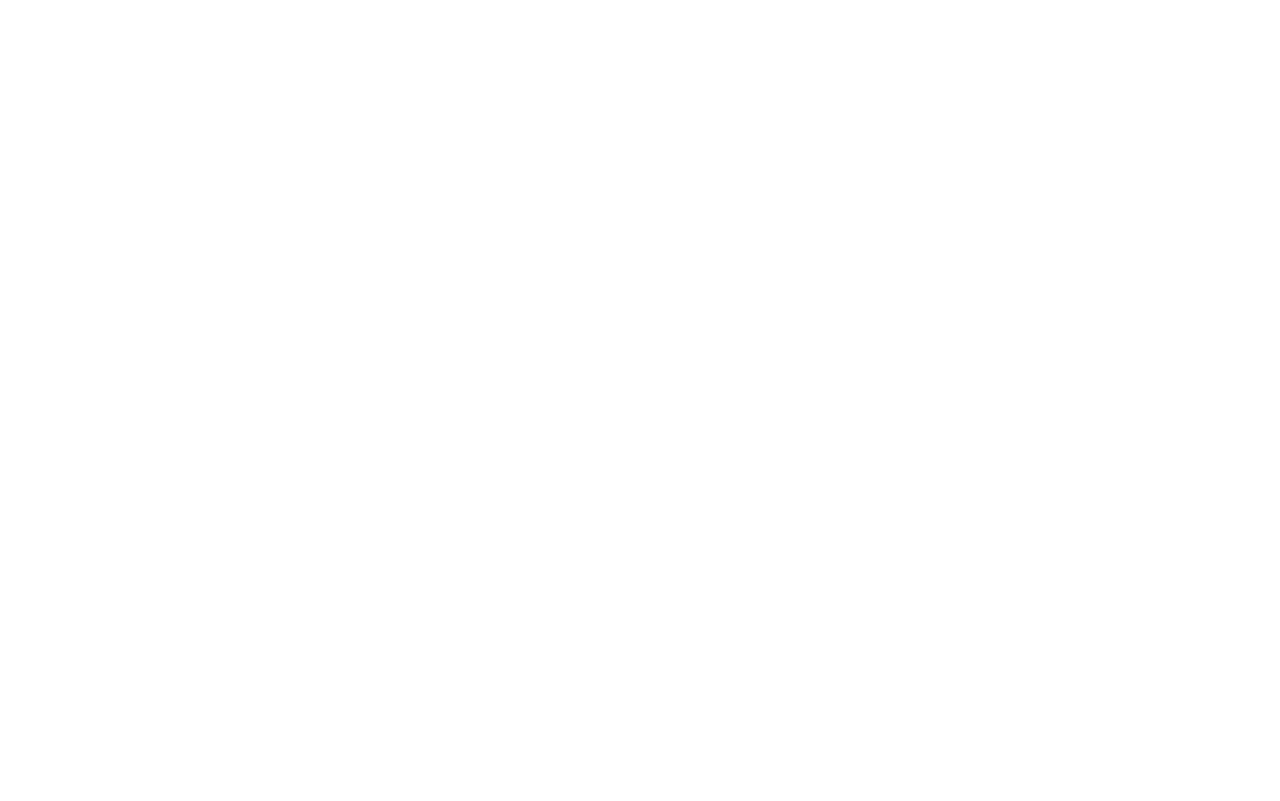
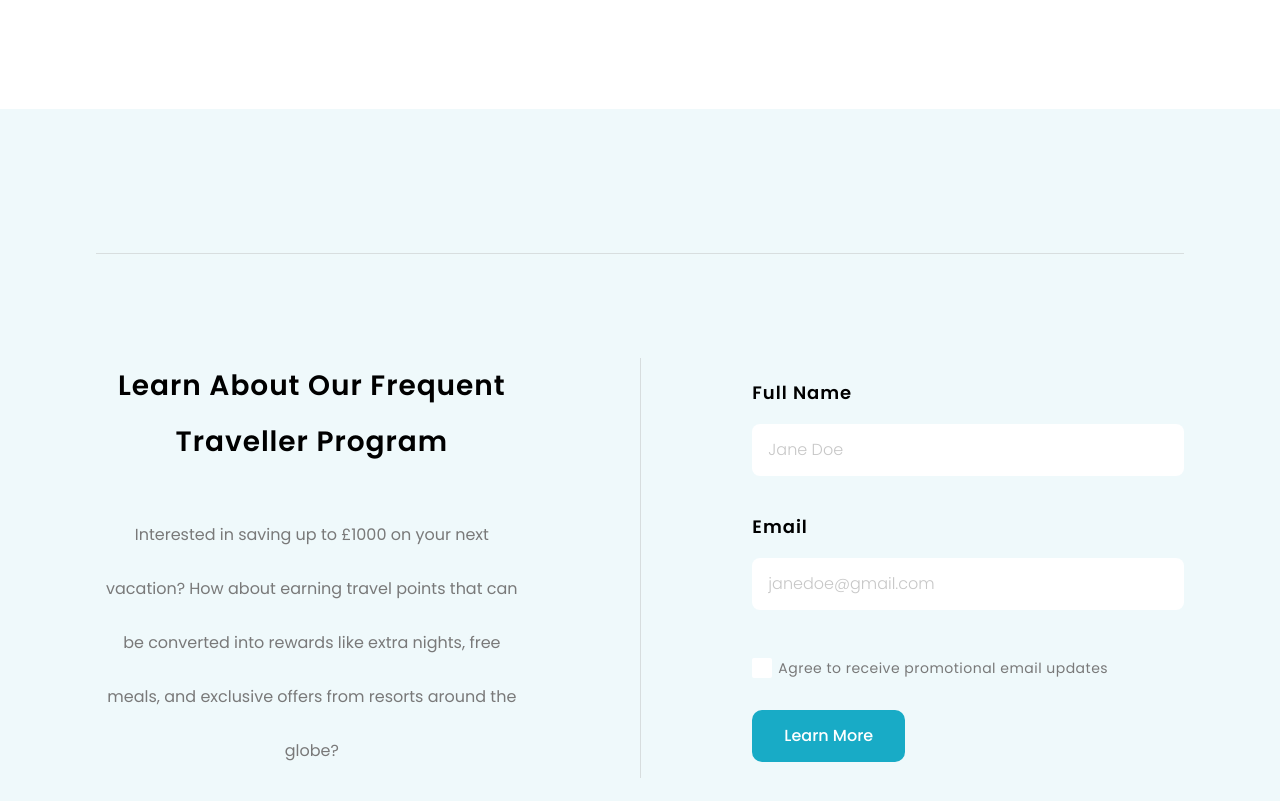
Before and after one commit to MGFNolan/GoTravelLandingPage, a React (Vite) app: page / in a window 1280 px wide. Shown: the part 5731-6532 px from the top of the page. Before the commit the page ends 5840 px from the top, so only its background shows below. Built offline with nearby package versions, Linux system fonts and the light colour scheme.

Commit message:
structure and style basic form

```diff
--- a/src/App.tsx
+++ b/src/App.tsx
@@ -12,6 +12,7 @@
 import Services from "./components/Services/Services";
 import News from "./components/News/News";
 import ExploreMore from "./components/ExploreMore/ExploreMore";
+import FrequentTraveller from "./components/FrequentTraveller";
 
 function App() {
   return (
@@ -25,6 +26,7 @@
         <Services />
         <News />
         <ExploreMore />
+        <FrequentTraveller />
       </Main>
     </Page>
   );
--- /dev/null
+++ b/src/components/FrequentTraveller.tsx
@@ -0,0 +1,83 @@
+import { useState, MouseEvent } from "react";
+import Checkmark from "./Icons/Checkmark";
+
+export default function FrequentTraveller() {
+  function handleSubmit(e: MouseEvent<HTMLButtonElement>) {
+    e.preventDefault();
+
+    if (isChecked) {
+      // submit form
+    }
+  }
+
+  const [isChecked, setIsChecked] = useState<boolean>(false);
+
+  return (
+    <section className="bg-primary-100 px-24 py-36">
+      <div className="border-y-grey-500/40 m-auto flex max-w-389 items-center justify-between gap-x-28 border-y-1 py-26">
+        <div className="basis-150 text-center">
+          <h3 className="tracking-6 mb-9.5 text-[1.75rem]/14 font-semibold">
+            Learn About Our Frequent Traveller Program
+          </h3>
+          <p className="text-grey-800 text-base/13.5">
+            Interested in saving up to £1000 on your next vacation? How about
+            earning travel points that can be converted into rewards like extra
+            nights, free meals, and exclusive offers from resorts around the
+            globe?
+          </p>
+        </div>
+        <div className="bg-grey-500/40 block w-0.25 self-stretch" />
+        <form className="flex basis-150 flex-col">
+          <label className="mb-8">
+            <p className="tracking-6 mb-3 text-lg/9.5 font-semibold">
+              Full Name
+            </p>
+            <input
+              required
+              type="text"
+              name="fullName"
+              minLength={2}
+              maxLength={50}
+              placeholder="Jane Doe"
+              className="placeholder:text-grey-400 w-full rounded-lg bg-white py-3.5 pl-4 transition-all duration-200 placeholder:font-light focus:outline-1 disabled:opacity-50"
+            />
+          </label>
+          <label className="mb-12">
+            <p className="tracking-6 mb-3 text-lg/9.5 font-semibold">Email</p>
+            <input
+              required
+              type="email"
+              name="emailAddress"
+              minLength={3}
+              maxLength={50}
+              placeholder="janedoe@gmail.com"
+              className="placeholder:text-grey-400 w-full rounded-lg bg-white py-3.5 pl-4 transition-all duration-200 placeholder:font-light focus:outline-1 disabled:opacity-50"
+            />
+          </label>
+          <div className="flex flex-wrap items-center justify-between gap-8">
+            <label className="text-grey-800 flex cursor-pointer items-center gap-x-1.5">
+              <button
+                className="flex size-5 cursor-pointer items-center justify-center rounded-xs bg-white p-1 disabled:opacity-50"
+                type="button"
+                onClick={() => setIsChecked(!isChecked)}
+              >
+                <Checkmark
+                  className={`size-2 transition-all duration-200 ${isChecked ? "visible size-3 opacity-100" : "invisible size-2 opacity-0"}`}
+                />
+              </button>
+              <p className="text-sm tracking-[.03rem]">
+                Agree to receive promotional email updates
+              </p>
+            </label>
+            <button
+              className="bg-primary-700 hover:bg-primary-800 cursor-pointer rounded-[0.625rem] px-8 py-3.5 font-medium text-white transition-all duration-200 disabled:cursor-not-allowed"
+              onClick={handleSubmit}
+            >
+              Learn More
+            </button>
+          </div>
+        </form>
+      </div>
+    </section>
+  );
+}
```
